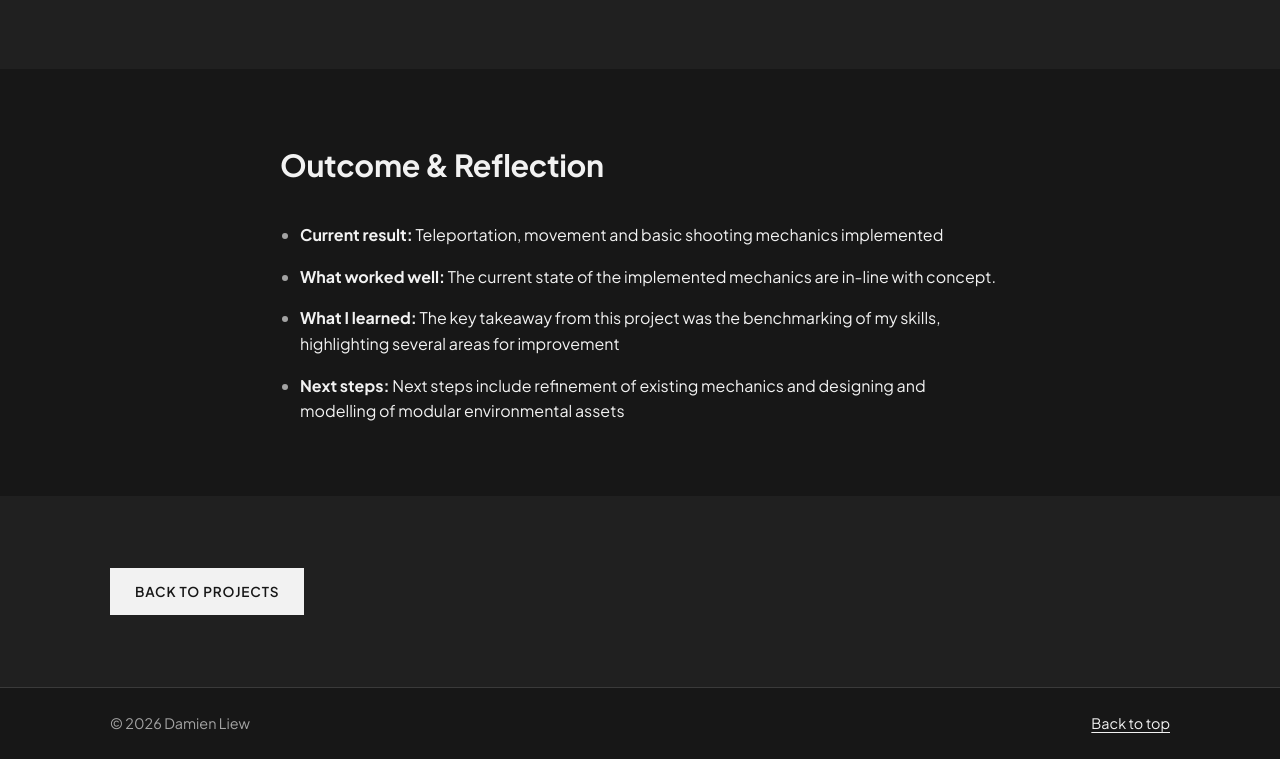
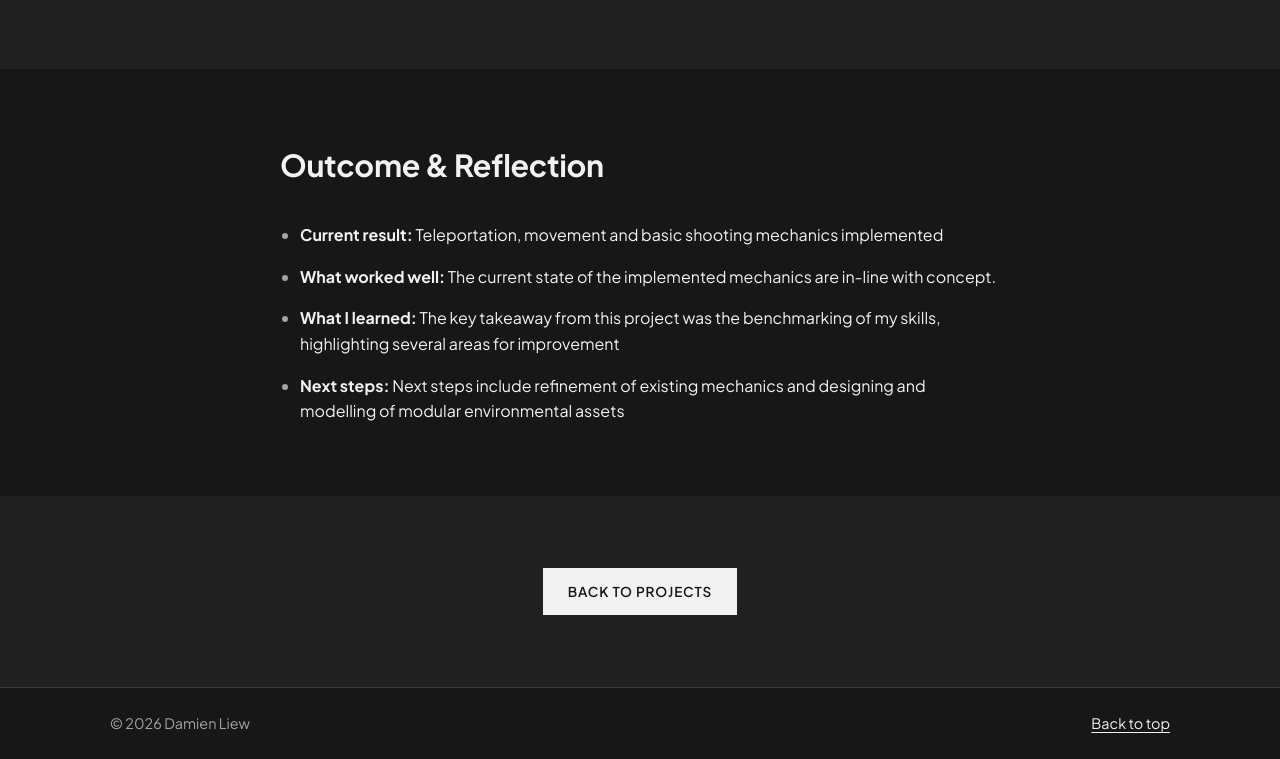
Before and after one commit to liewdamien22-a11y/Portfolio-site, a plain HTML site: page personal_project.html in a window 1280 px wide. Shown: the part 2454-3213 px from the top of the page. Drawn offline with Linux system fonts and the light colour scheme.

Commit message:
yet another very minor update

```diff
--- a/css/style.css
+++ b/css/style.css
@@ -129,6 +129,7 @@ a:hover { color: var(--text-muted); }
 .footer { padding: 1.5rem 0; border-top: 1px solid var(--border); font-size: .9rem; color: var(--text-muted); }
 .footer__inner { display: flex; flex-wrap: wrap; justify-content: space-between; gap: .5rem; }
 .footer p { margin: 0; }
+.project-nav { display: flex; flex-wrap: wrap; justify-content: center; gap: .5rem; }
 
 /* ==========================================================================
    Image lightbox
--- a/personal_project.html
+++ b/personal_project.html
@@ -166,7 +166,7 @@
     <!-- 6. Previous / next + back -->
     <section class="section section--alt" id="project-nav">
       <div class="container">
-        <div class="footer__inner">
+        <div class="project-nav">
           <a class="btn btn--primary" href="index.html#projects">Back to projects</a>
         </div>
       </div>
```
Also changed, not shown: ai-gnition-project.html (+1 -2 lines).
